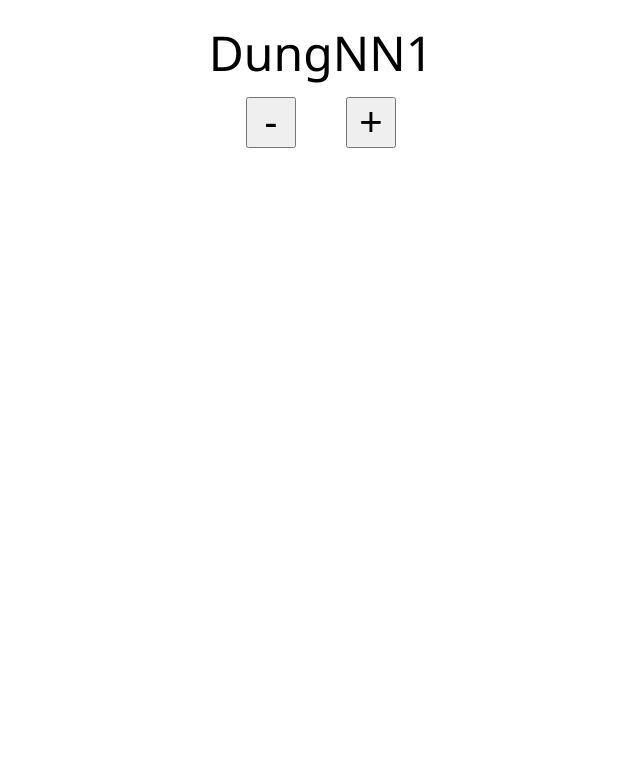
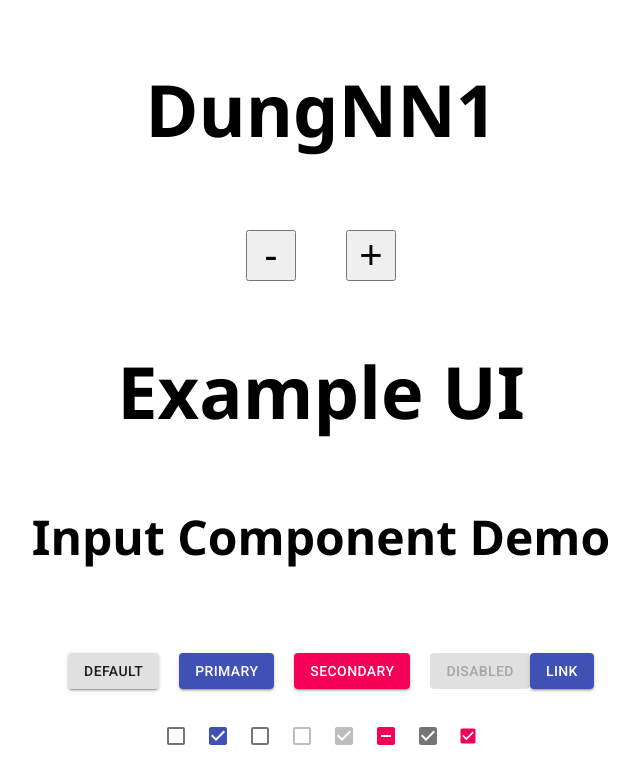
Before and after one commit to at-dungnn/my-app-react-with-ts, a React (Create React App) app: page / in a window 1280 px wide. Shown: the top 784 px of the page, without its empty margins (319-959 px from the left). Built offline with nearby package versions, Linux system fonts and the light colour scheme.

Commit message:
Add-on Material UI

```diff
--- a/package.json
+++ b/package.json
@@ -3,6 +3,7 @@
   "version": "0.1.0",
   "private": true,
   "dependencies": {
+    "@material-ui/core": "^4.9.5",
     "@testing-library/jest-dom": "^4.2.4",
     "@testing-library/react": "^9.4.1",
     "@testing-library/user-event": "^7.2.1",
--- a/public/index.html
+++ b/public/index.html
@@ -15,6 +15,9 @@
       user's mobile device or desktop. See https://developers.google.com/web/fundamentals/web-app-manifest/
     -->
     <link rel="manifest" href="%PUBLIC_URL%/manifest.json" />
+    <link rel="stylesheet" href="https://fonts.googleapis.com/css?family=Roboto:300,400,500,700&display=swap" />
+    <link rel="stylesheet" href="https://fonts.googleapis.com/icon?family=Material+Icons" />
+
     <!--
       Notice the use of %PUBLIC_URL% in the tags above.
       It will be replaced with the URL of the `public` folder during the build.
--- a/src/scenes/enthusiasm/components/Counter.scss
+++ b/src/scenes/enthusiasm/components/Counter.scss
@@ -3,6 +3,7 @@
     margin: 20px;
     font-size: 48px;
     font-family: "Segoe UI", Tahoma, Geneva, Verdana, sans-serif;
+    .greetings {
         button {
             margin-left: 25px;
             margin-right: 25px;
@@ -11,3 +12,7 @@
             cursor: pointer;
         }
     }
+    .exampleUI {
+      margin-top: 20px;
+    }
+}
--- a/src/scenes/enthusiasm/components/Counter.tsx
+++ b/src/scenes/enthusiasm/components/Counter.tsx
@@ -1,6 +1,8 @@
 import * as React from 'react';
 import './Counter.scss';
 import { IEnthusiasm } from '../types';
+import ExampleUIMaterial from './ExampleUIMaterial';
+
 export interface Props {
     languageName: string;
     enthusiasm: IEnthusiasm;
@@ -21,16 +23,21 @@ class Hello extends React.Component<Props> {
     // }
     render() {
         const { languageName, enthusiasm, onIncrement, onDecrement } = this.props;
-        console.log(this.props);
-        debugger;
+        // console.log(this.props);
+        // debugger;
         return (
             <div className='hello'>
                 <div className='greetings'>
-                    {languageName ? languageName : enthusiasm.languageName }{enthusiasm.enthusiasmLevel}
+                    <h2>{languageName ? languageName : enthusiasm.languageName}{enthusiasm.enthusiasmLevel}</h2>
+                    <button onClick={onDecrement}> - </button>
+                    <button onClick={onIncrement}> + </button>
                 </div>
-                <button onClick={onDecrement}> - </button>
-                <button onClick={onIncrement}> + </button>
+                <div className='exampleUI'>
+                    <h2>Example UI </h2>
+                    <ExampleUIMaterial></ExampleUIMaterial>
+                </div>
             </div>
+
         );
     }
 
--- /dev/null
+++ b/src/scenes/enthusiasm/components/ExampleUIMaterial.scss
@@ -0,0 +1,7 @@
+.example {
+    .button-demo {
+        Button {
+            margin-left: 20px;
+        }
+    }
+}
--- /dev/null
+++ b/src/scenes/enthusiasm/components/ExampleUIMaterial.tsx
@@ -0,0 +1,73 @@
+import * as React from 'react';
+import './ExampleUIMaterial.scss';
+import Button from '@material-ui/core/Button';
+import Checkbox from '@material-ui/core/Checkbox';
+
+
+export interface Props {
+    // name: string;
+}
+
+class ExampleUIMaterial extends React.Component<Props> {
+
+    // constructor(props: Props) {
+    //     super(props);
+
+    // }
+
+    render() {
+
+        return (
+            <div className='example'>
+                <div className="button-demo">
+                    <h4>Input Component Demo</h4>
+                    <Button variant="contained">Default</Button>
+                    <Button variant="contained" color="primary">Primary</Button>
+                    <Button variant="contained" color="secondary">Secondary</Button>
+                    <Button variant="contained" disabled>Disabled</Button>
+                    <Button variant="contained" color="primary" href="#contained-buttons">Link </Button>
+                </div>
+                <div>
+                    <Checkbox
+                        value="primary"
+                        inputProps={{ 'aria-label': 'primary checkbox' }}
+                    />
+                    <Checkbox
+                        defaultChecked
+                        value="secondary"
+                        color="primary"
+                        inputProps={{ 'aria-label': 'secondary checkbox' }}
+                    />
+                    <Checkbox value="uncontrolled" inputProps={{ 'aria-label': 'uncontrolled-checkbox' }} />
+                    <Checkbox disabled value="disabled" inputProps={{ 'aria-label': 'disabled checkbox' }} />
+                    <Checkbox
+                        disabled
+                        checked
+                        value="disabled checked"
+                        inputProps={{ 'aria-label': 'disabled checked checkbox' }}
+                    />
+                    <Checkbox
+                        defaultChecked
+                        value="indeterminate"
+                        indeterminate
+                        inputProps={{ 'aria-label': 'indeterminate checkbox' }}
+                    />
+                    <Checkbox
+                        defaultChecked
+                        color="default"
+                        value="default"
+                        inputProps={{ 'aria-label': 'checkbox with default color' }}
+                    />
+                    <Checkbox
+                        defaultChecked
+                        size="small"
+                        value="small"
+                        inputProps={{ 'aria-label': 'checkbox with small size' }}
+                    />
+                </div>
+            </div>
+        );
+    }
+}
+
+export default ExampleUIMaterial;
```
Also changed, not shown: 1 other file (tests, documents, lock files or other folders). Lines whose indentation alone changed are shown as unchanged.
